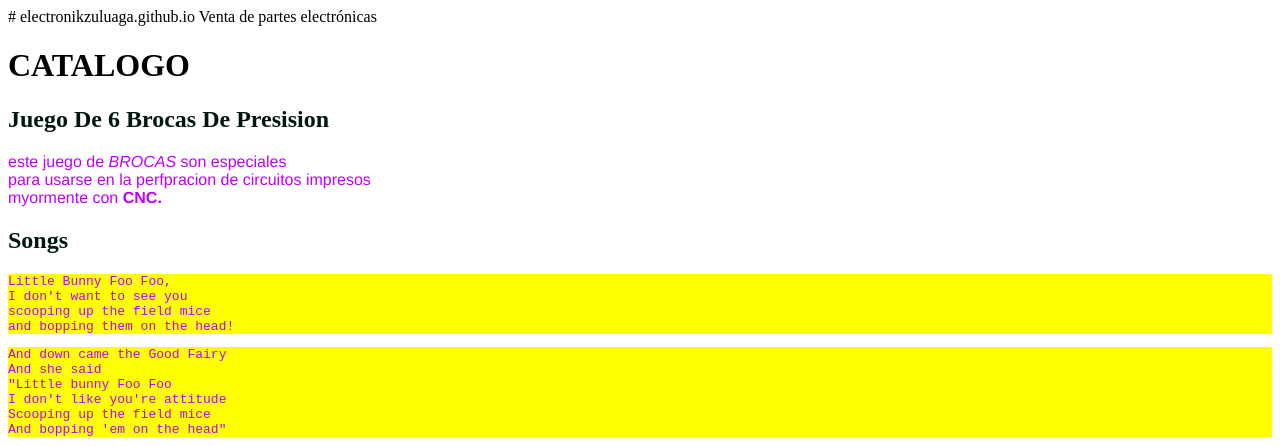
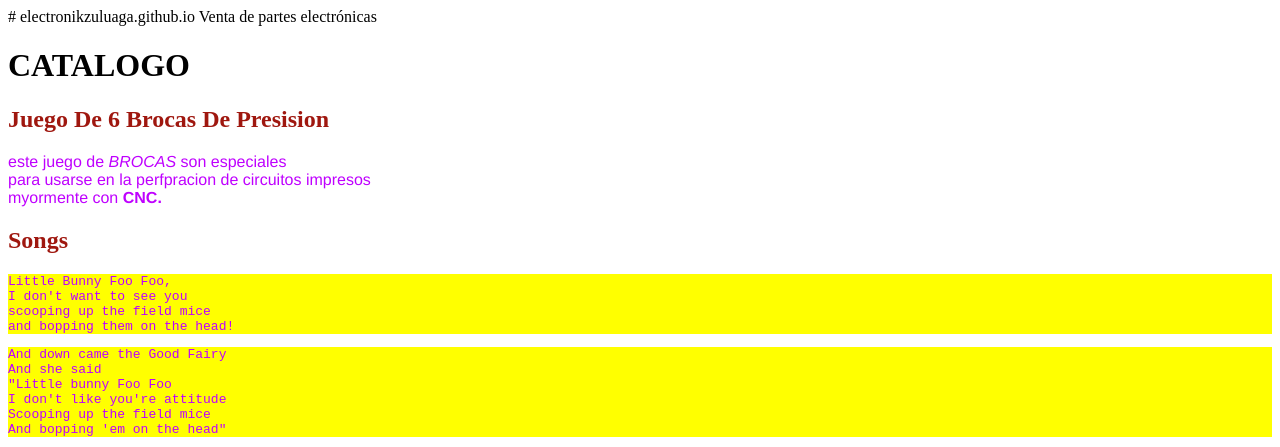
Before and after one commit to electronikzuluaga/electronikzuluaga.github.io, a plain HTML site: page index.html in a window 1280 px wide. Shown: the top 447 px of the page. Drawn offline with Linux system fonts and the light colour scheme.

Commit message:
Update index.html

```diff
--- a/index.html
+++ b/index.html
@@ -8,7 +8,7 @@ Venta de partes electrónicas
         <style>
 
         h2 {
-            color: rgb(0, 23, 15);
+            color: rgb(159, 23, 15);
         }
 
         #rabbits-info-heading {
```
